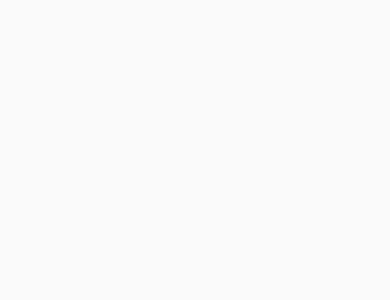
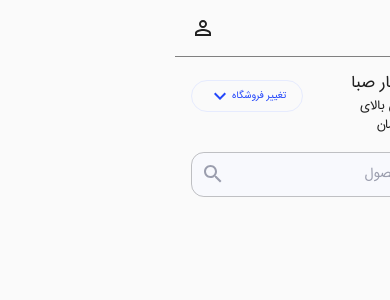
Before and after one commit to Parsahabibi/SnappMarket, a Next.js app: page / in a window 390 px wide. Shown: the top 300 px of the page. Built offline with nearby package versions, Linux system fonts and the light colour scheme.

Commit message:
MobileMenuHeader done

```diff
--- /dev/null
+++ b/Components/MobileMenuHeader/Header.tsx
@@ -0,0 +1,85 @@
+import { Container, Typography, Grid, TextField, Button, Box } from '@mui/material'
+// import Button from "../../Components/ButtonProductCardSwiper/ButtonProductCardSwiper"
+import React from 'react'
+
+import KeyboardArrowDownIcon from '@mui/icons-material/KeyboardArrowDown';
+import PersonOutlineOutlinedIcon from '@mui/icons-material/PersonOutlineOutlined';
+import SearchIcon from '@mui/icons-material/Search';
+import { styled } from '@mui/material/styles';
+
+import Image from 'next/image';
+
+import image from "../../assets/Images/hypermarket.jpg"
+
+
+type Props = {}
+
+const Header = (props: Props) => {
+
+    const StyledTextField = styled(TextField)(({ theme }) => ({
+        width: "100%",
+        // height: "4.8rem",
+        background: "rgb(248, 249, 253)",
+        borderRadius: "0.8rem",
+        // border:"0.1rem solid rgb(230, 230, 230)",
+
+        "& label": {
+            ...theme.typography["body1"],
+            // color: "rgb(141,141,141)",
+        },
+        "& .MuiOutlinedInput-root": {
+            fontSize: "14px",
+            color: 'rgb(155, 158, 174)',
+            borderRadius: "0.8rem",
+            height: "45px",
+        },
+    }));
+//parsa
+    return (
+        <Grid>
+            <Grid sx={{ display: "flex", justifyContent: "space-around", alignItems: "stretch" }} borderBottom={0.5} borderColor={"gray"} pt={2} pr={2} pl={2}>
+                <Grid container pb={2}>
+                    <Typography>اطراف شما</Typography>
+                    <KeyboardArrowDownIcon />
+                </Grid>
+                <Grid>
+                    <PersonOutlineOutlinedIcon />
+                </Grid>
+            </Grid>
+            <Container>
+                <Grid mb={2} sx={{ display: "flex", alignItems: "center", justifyContent: "space-between" }}>
+                    <Grid pt={2}>
+                        <Box display={"flex"} border={1} borderRadius={"50%"}>
+                            <Image style={{ borderRadius: "50%" }} width={50} src={image} alt={"hyper"} />
+                        </Box>
+                    </Grid>
+                    <Grid pt={1.75} pr={1}>
+                        <Typography fontSize={'17px'}>هایپر استار صبا</Typography>
+                        <Typography fontSize={'13px'} maxWidth={112}>ارسال رایگان بالای 200 هزار تومان</Typography>
+                    </Grid>
+                    <Grid>
+                        <Button variant='outlined' sx={{ fontSize: '10px', padding: '0 1rem', height: '2rem' }}>
+                            <Grid container alignItems={"center"}>
+                                تغییر فروشگاه
+                                {/* Typography */}
+                                <KeyboardArrowDownIcon />
+                            </Grid>
+                        </Button>
+                    </Grid>
+                </Grid>
+                <Grid container >
+                    <StyledTextField
+                        hiddenLabel
+                        id="filled-hidden-label-small"
+                        defaultValue=" جست و جو در برند یا محصول"
+                        InputProps={{
+                            endAdornment: <SearchIcon style={{margin:"0 10px"}}/>
+                          }}
+                    />
+                </Grid>
+            </Container>
+        </Grid>
+    )
+}
+
+export default Header
--- a/pages/index.tsx
+++ b/pages/index.tsx
@@ -4,6 +4,7 @@ import { ThemeProvider } from "@mui/material/styles";
 import Theme from "../Theme/Theme";
 import Typography from "@mui/material/Typography";
 import Button from "@mui/material/Button";
+import Header from "../Components/MobileMenuHeader/Header";
 
 
 
@@ -12,6 +13,7 @@ export default function Home() {
     <ThemeProvider theme={Theme}>
       <Grid>
         <CssBaseLine/>
+        <Header/>
       </Grid>
     </ThemeProvider>
   );
```
Also changed, not shown: assets/Images/hypermarket.jpg (added).
